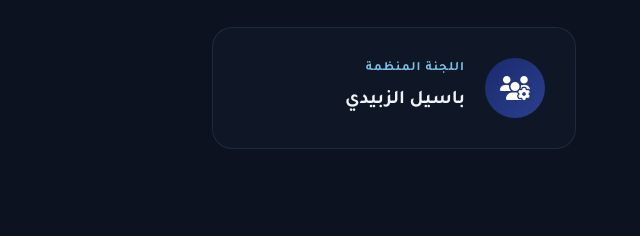
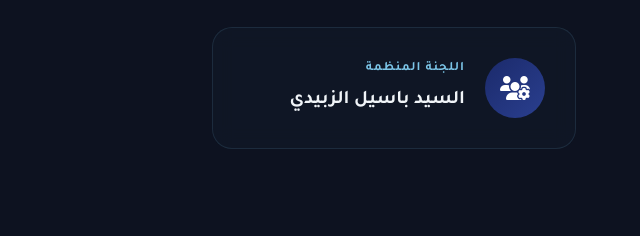
Before and after one commit to Glitch953/Irbid-Youth-Forum-Tournament, a plain HTML site: page index.html in a window 1280 px wide. Shown: the part 6622-6858 px from the top of the page, 640-1280 px from the left. Drawn offline with Linux system fonts and the light colour scheme.

Commit message:
Update index.html

```diff
--- a/index.html
+++ b/index.html
@@ -1345,7 +1345,7 @@
                     <div class="committee-info">
                         <span class="committee-role" data-ar="اللجنة المنظمة" data-en="Organizing Committee">اللجنة
                             المنظمة</span>
-                        <h4 class="committee-name" data-ar="باسيل الزبيدي" data-en="Basil Al-Zubaidi">باسيل الزبيدي</h4>
+                        <h4 class="committee-name" data-ar="السيد باسيل الزبيدي" data-en="Mr.Basil Al-Zubaidi">السيد باسيل الزبيدي</h4>
                     </div>
                 </div>
             </div>
```
